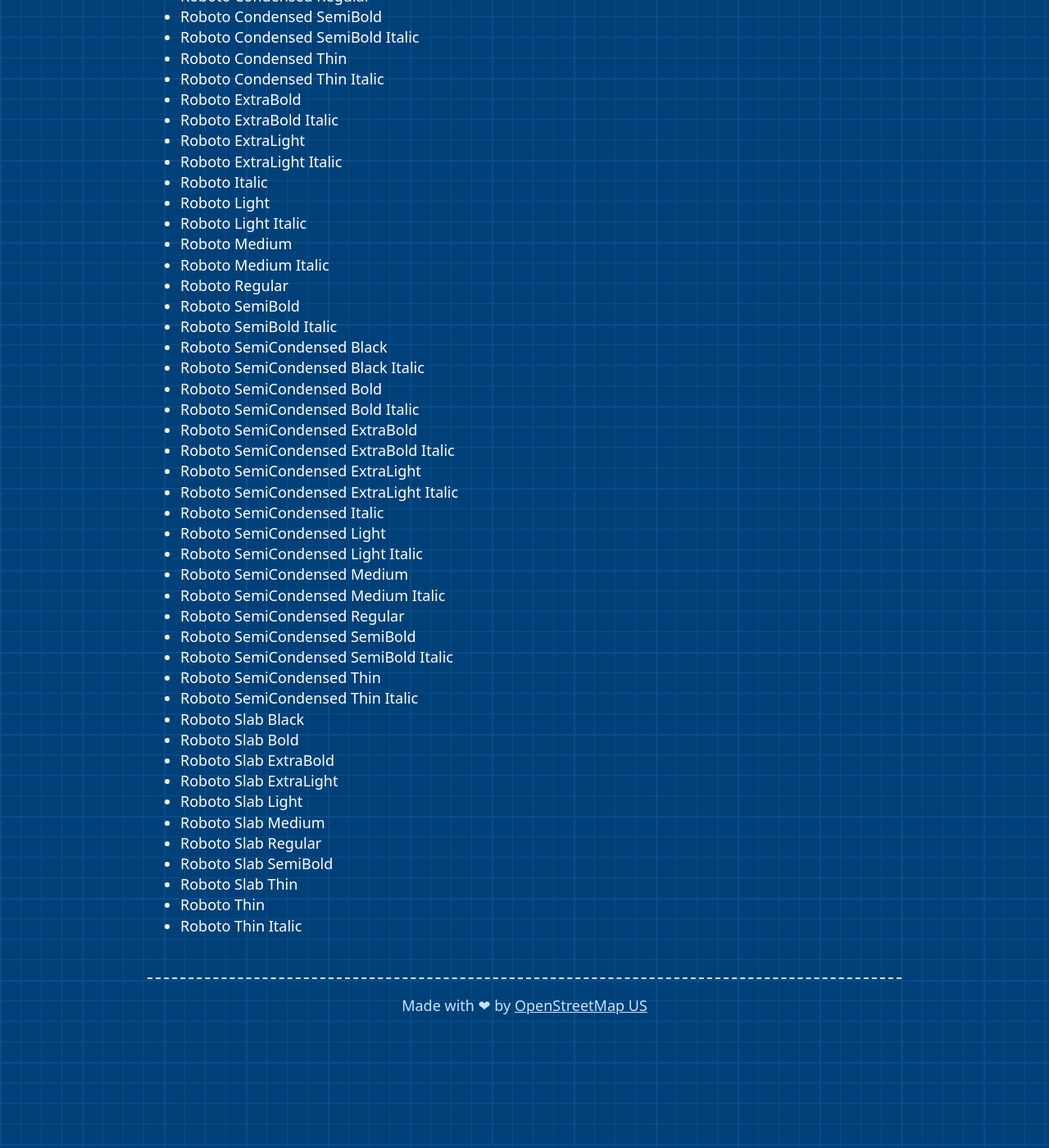
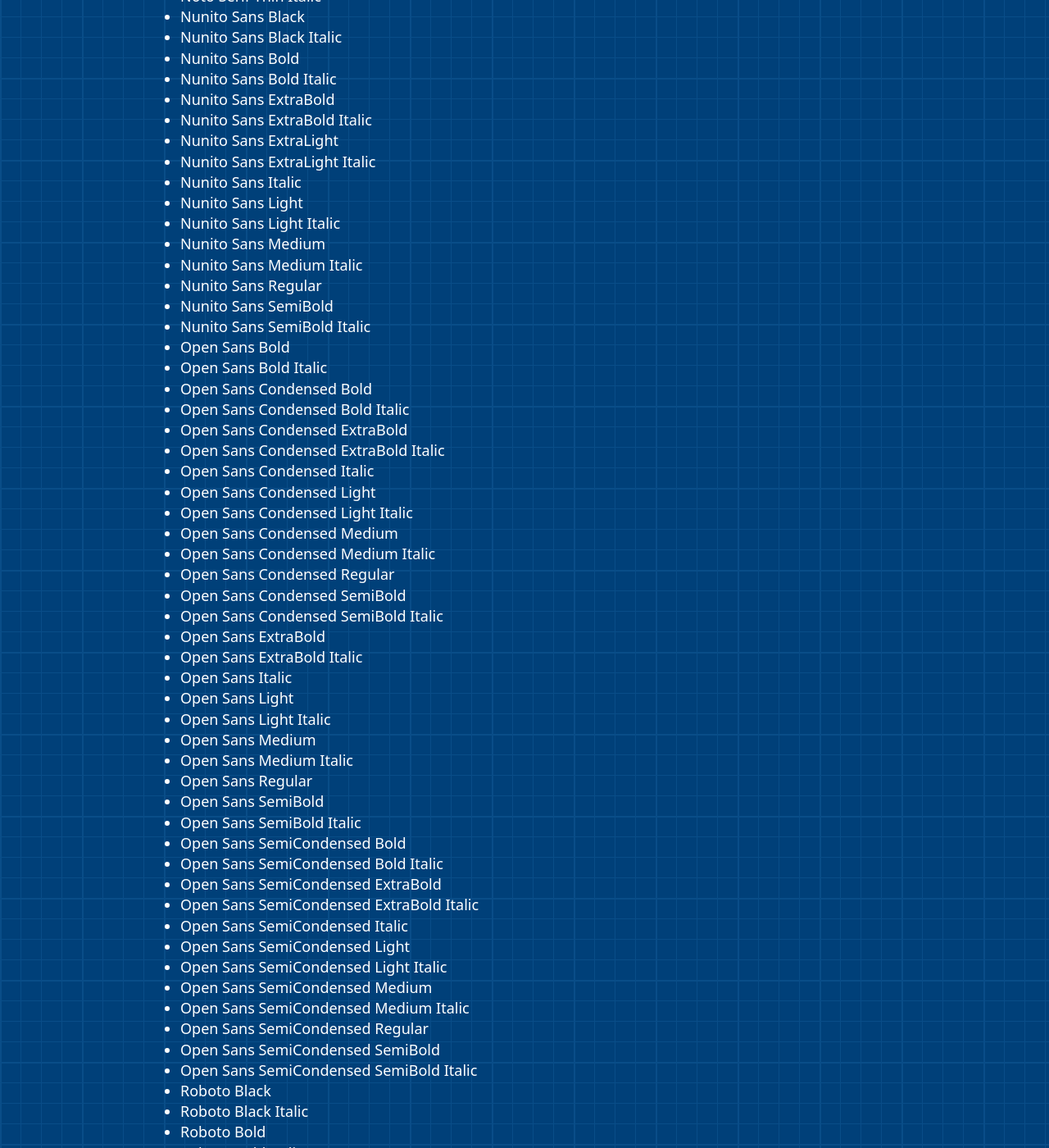
Before and after one commit to osmus/tileservice, a Jekyll site: the page built from website/_pages/fonts.md, in a window 1280 px wide and 1400 px high, scrolled down 4425 px. Shown: the whole window at 82% size. Built offline with Jekyll 4.4.1, drawn with Linux system fonts in a browser that asks for light colours; some of the changed text lies outside the part shown.

Commit message:
Add new fonts to list page on website

```diff
--- a/website/_data/fonts.json
+++ b/website/_data/fonts.json
@@ -1,4 +1,22 @@
 [
+  "Metropolis Black",
+  "Metropolis Black Italic",
+  "Metropolis Bold",
+  "Metropolis Bold Italic",
+  "Metropolis Extra Bold",
+  "Metropolis Extra Bold Italic",
+  "Metropolis Extra Light",
+  "Metropolis Extra Light Italic",
+  "Metropolis Light",
+  "Metropolis Light Italic",
+  "Metropolis Medium",
+  "Metropolis Medium Italic",
+  "Metropolis Regular",
+  "Metropolis Regular Italic",
+  "Metropolis Semi Bold",
+  "Metropolis Semi Bold Italic",
+  "Metropolis Thin",
+  "Metropolis Thin Italic",
   "Noto Sans Black",
   "Noto Sans Black Italic",
   "Noto Sans Bold",
@@ -143,6 +161,58 @@
   "Noto Serif SemiCondensed Thin Italic",
   "Noto Serif Thin",
   "Noto Serif Thin Italic",
+  "Nunito Sans Black",
+  "Nunito Sans Black Italic",
+  "Nunito Sans Bold",
+  "Nunito Sans Bold Italic",
+  "Nunito Sans ExtraBold",
+  "Nunito Sans ExtraBold Italic",
+  "Nunito Sans ExtraLight",
+  "Nunito Sans ExtraLight Italic",
+  "Nunito Sans Italic",
+  "Nunito Sans Light",
+  "Nunito Sans Light Italic",
+  "Nunito Sans Medium",
+  "Nunito Sans Medium Italic",
+  "Nunito Sans Regular",
+  "Nunito Sans SemiBold",
+  "Nunito Sans SemiBold Italic",
+  "Open Sans Bold",
+  "Open Sans Bold Italic",
+  "Open Sans Condensed Bold",
+  "Open Sans Condensed Bold Italic",
+  "Open Sans Condensed ExtraBold",
+  "Open Sans Condensed ExtraBold Italic",
+  "Open Sans Condensed Italic",
+  "Open Sans Condensed Light",
+  "Open Sans Condensed Light Italic",
+  "Open Sans Condensed Medium",
+  "Open Sans Condensed Medium Italic",
+  "Open Sans Condensed Regular",
+  "Open Sans Condensed SemiBold",
+  "Open Sans Condensed SemiBold Italic",
+  "Open Sans ExtraBold",
+  "Open Sans ExtraBold Italic",
+  "Open Sans Italic",
+  "Open Sans Light",
+  "Open Sans Light Italic",
+  "Open Sans Medium",
+  "Open Sans Medium Italic",
+  "Open Sans Regular",
+  "Open Sans SemiBold",
+  "Open Sans SemiBold Italic",
+  "Open Sans SemiCondensed Bold",
+  "Open Sans SemiCondensed Bold Italic",
+  "Open Sans SemiCondensed ExtraBold",
+  "Open Sans SemiCondensed ExtraBold Italic",
+  "Open Sans SemiCondensed Italic",
+  "Open Sans SemiCondensed Light",
+  "Open Sans SemiCondensed Light Italic",
+  "Open Sans SemiCondensed Medium",
+  "Open Sans SemiCondensed Medium Italic",
+  "Open Sans SemiCondensed Regular",
+  "Open Sans SemiCondensed SemiBold",
+  "Open Sans SemiCondensed SemiBold Italic",
   "Roboto Black",
   "Roboto Black Italic",
   "Roboto Bold",
```
